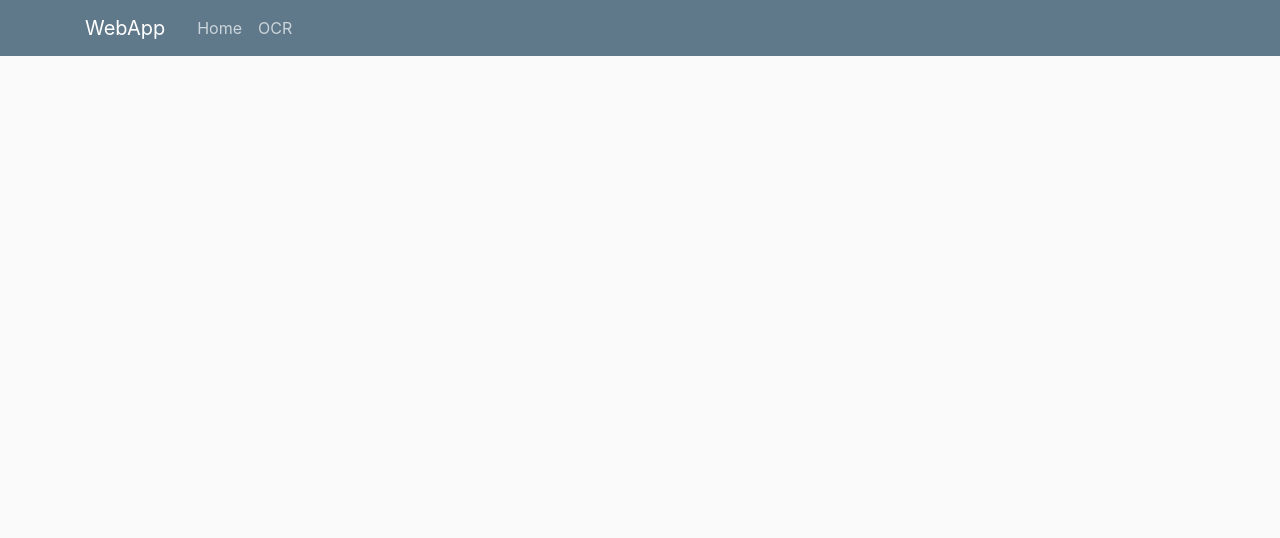
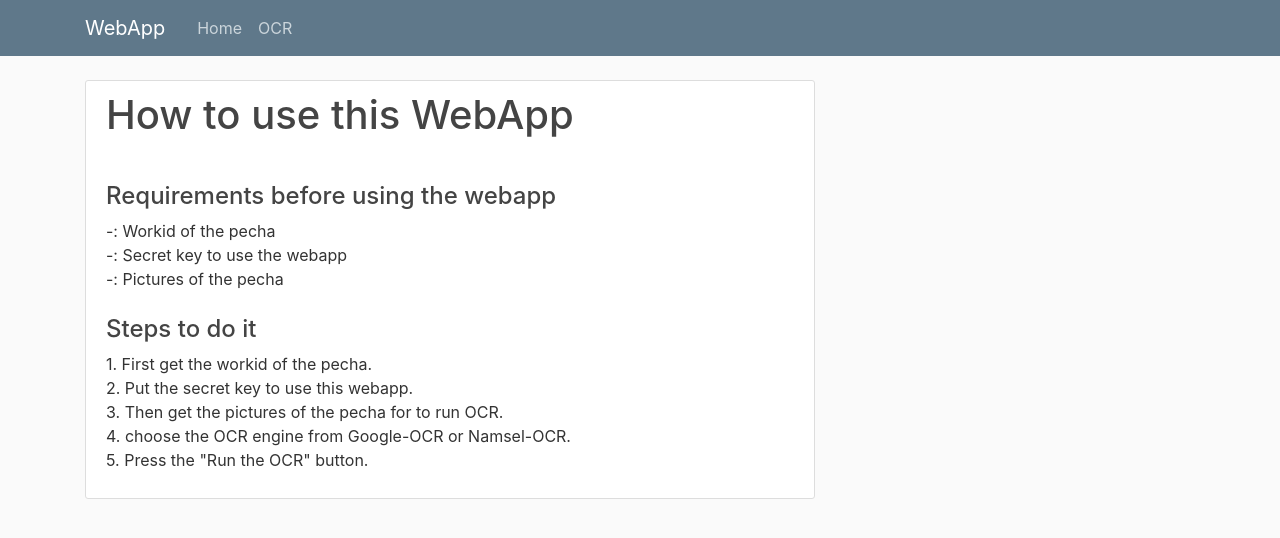
Before and after one commit to ta4tsering/Webapp4, a Flask app: page / in a window 1280 px wide. Shown: the top 538 px of the page. Run offline with Flask 2, Linux system fonts and the light colour scheme; some libraries are stand-ins or nearby versions.

Commit message:
added the steps to use the webapp

```diff
--- a/webapp/templates/home.html
+++ b/webapp/templates/home.html
@@ -1,15 +1,22 @@
 {% extends "layout.html" %}
 {% block content %}
-    {% for post in posts %}
         <article class="media content-section">
           <div class="media-body">
-            <div class="article-metadata">
-              <a class="mr-2" href="#">{{ post.author }}</a>
-              <small class="text-muted">{{ post.date_posted }}</small>
-            </div>
-            <h2><a class="article-title" href="#">{{ post.title }}</a></h2>
-            <p class="article-content">{{ post.content }}</p>
+            <h1><a class="article-title" >How to use this WebApp</a></h1>
+            <h6><p class="article-content">
+            <h4> Requirements before using the webapp<br></h4>
+                    -:  Workid of the pecha<br>
+                    -:  Secret key to use the webapp<br>
+                    -:  Pictures of the pecha<br><br>
+
+            <h4> Steps to do it <br></h4>
+
+                1.  First get the workid of the pecha.<br>
+                2.  Put the secret key to use this webapp.<br>
+                3.  Then get the pictures of the pecha for to run OCR.<br>
+                4.  choose the OCR engine from Google-OCR or Namsel-OCR.<br>
+                5.  Press the "Run the OCR" button.<br>
+            </p></h6>
           </div>
         </article>
-    {% endfor %}
 {% endblock content %}
```
Also changed, not shown: 1 other file.
